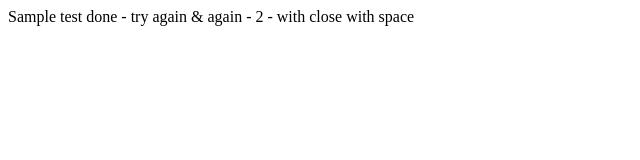
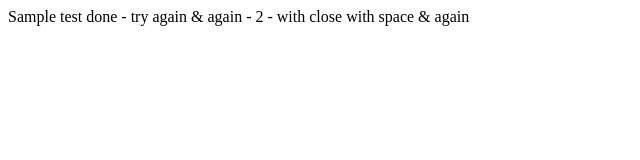
Before and after one commit to naru1234567/testrepo, a plain HTML site: page login2.html in a window 1280 px wide. Shown: the full height of the page, 0-640 px from the left. Drawn offline with Linux system fonts and the light colour scheme.

Commit message:
MYJ-1  #close  #comment Fixed this today

```diff
--- a/login2.html
+++ b/login2.html
@@ -1,5 +1,5 @@
 <Html>
     <body>
-        Sample test done - try again & again - 2 - with close with space
+        Sample test done - try again & again - 2 - with close with space & again
     </body>
 </Html>
```
